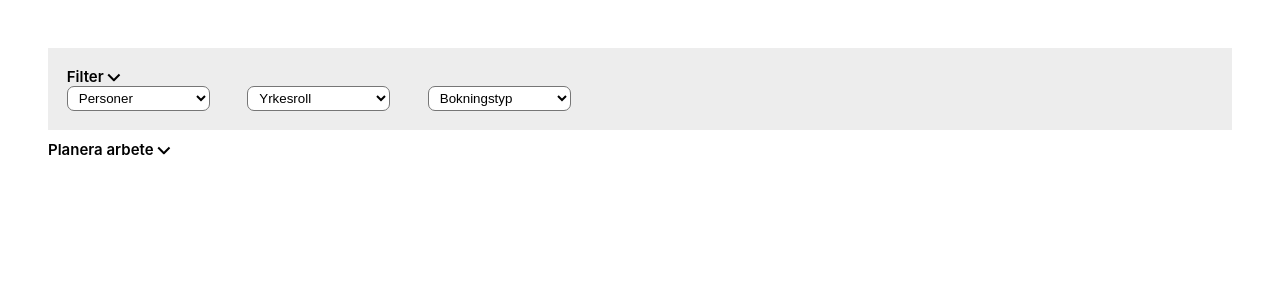
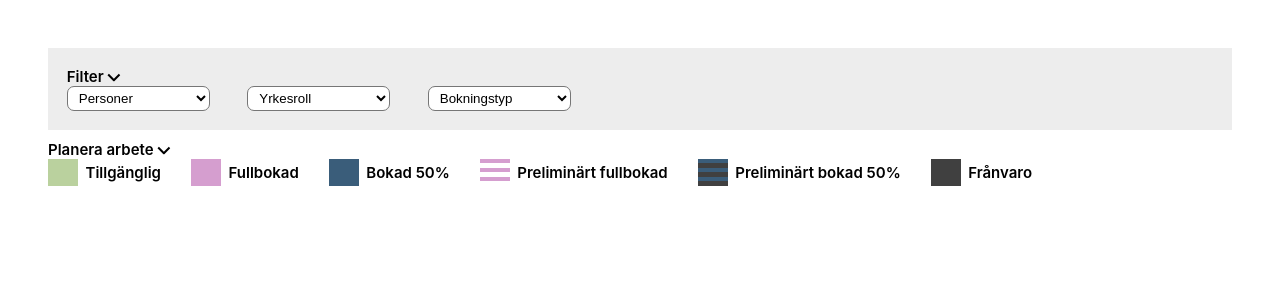
Before and after one commit to xzutv/java-ux-grupp11-ex3, a Vue app: page / in a window 1280 px wide. Shown: the top 300 px of the page. Built offline with nearby package versions, Linux system fonts and the light colour scheme.

Commit message:
added legend for booking status

```diff
--- a/src/App.vue
+++ b/src/App.vue
@@ -1,5 +1,6 @@
 <script setup>
 import SelectBox from './components/SelectBox.vue';
+import StatusBox from './components/StatusBox.vue';
 
 </script>
 
@@ -31,10 +32,34 @@ import SelectBox from './components/SelectBox.vue';
     </label>
 
     <div class="profession-container">
-
     </div>
   </div>
-
+  <div class="status-legend">
+      <div class="legend-item">
+        <StatusBox status="available"/>
+        Tillgänglig
+      </div>
+      <div class="legend-item">
+        <StatusBox status="full-booked"/>
+        Fullbokad
+      </div>
+      <div class="legend-item">
+        <StatusBox status="half-booked"/>
+        Bokad 50%
+      </div>
+      <div class="legend-item">
+        <StatusBox status="prel-full"/>
+        Preliminärt fullbokad
+      </div>
+      <div class="legend-item">
+        <StatusBox status="prel-half"/>
+        Preliminärt bokad 50%
+      </div>
+      <div class="legend-item">
+        <StatusBox status="absent"/>
+        Frånvaro
+      </div>
+  </div>
 </template>
 
 <script>
@@ -93,4 +118,18 @@ nav {
   gap: 2.5rem;
   max-width: 3rem;
 }
+
+.status-legend {
+  display: flex;
+  gap: 2rem;
+
+}
+
+.legend-item {
+  display: flex;
+  align-items: center;
+  gap: .5rem;
+}
+
+
 </style>
--- /dev/null
+++ b/src/components/StatusBox.vue
@@ -0,0 +1,75 @@
+<script>
+      export default {
+            props: {
+                  status: {
+                        type: String,
+                        required: true
+                  }
+            },
+            computed: {
+                  oddClass() {
+                        return `odd-${this.status}`;
+                  },
+                  evenClass() {
+                        return `even-${this.status}`;
+                  }
+            }
+      }
+</script>
+
+<style scoped>
+      .status-box {
+            min-width: 1rem;
+            min-width: 1rem;
+            margin: 0 .5;
+      }
+
+      .status-box div {
+            height: .3rem;
+            width: 2rem;
+      }
+
+      .odd-available, .even-available {
+            background-color: #BAD19E;
+      }
+
+      .odd-full-booked, .even-full-booked {
+            background-color: #D59ECF;
+      }
+
+      .odd-half-booked, .even-half-booked {
+            background-color: #3A5D7A;
+      }
+
+      .odd-absent, .even-absent {
+            background-color: #404040;
+      }
+
+      /* preliminary booked 100%, we only set odd divs to a color */
+      .odd-prel-full {
+            background-color: #D59ECF;
+      }
+
+       /* preliminary booked 50%, we only set odd divs to a color  */
+      .odd-prel-half {
+            background-color: #3A5D7A;
+      }
+      .even-prel-half {
+            background-color: #404040;
+      }
+
+
+
+
+</style>
+
+<template>
+      <div class="status-box">
+            <div :class="oddClass"></div>
+            <div :class="evenClass"></div>
+            <div :class="oddClass"></div>
+            <div :class="evenClass"></div>
+            <div :class="oddClass"></div>
+            <div :class="evenClass"></div>
+      </div>
+</template>
```
Also changed, not shown: src/components/StatusLegend.vue (deleted, +0 -22 lines).
